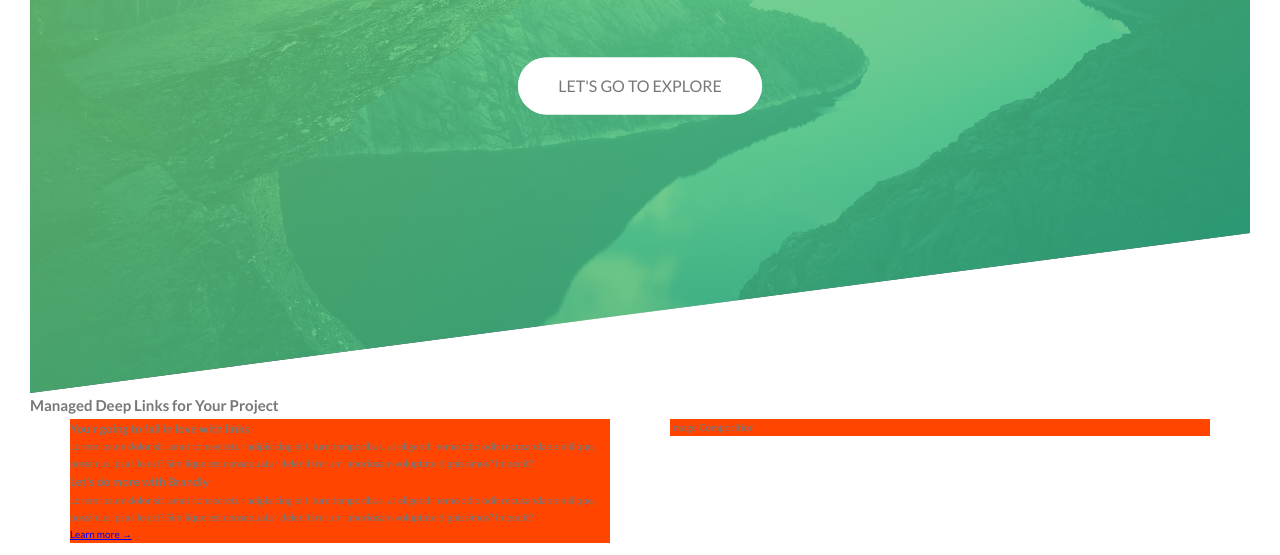
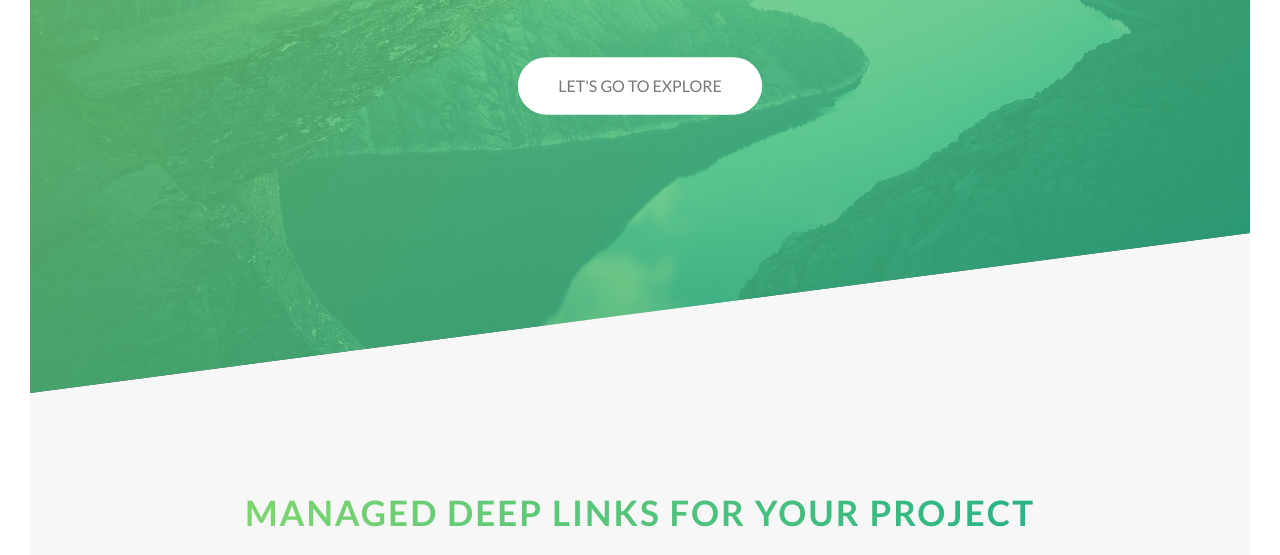
Before and after one commit to itsbhm/advanced_css, a website: page project-1/index.html in a window 1280 px wide. Shown: the part 397-952 px from the top of the page. Drawn offline with Linux system fonts and the light colour scheme.

Commit message:
Compiled CSS #1002

```diff
--- a/project-1/assets/css/style.css
+++ b/project-1/assets/css/style.css
@@ -51,7 +51,6 @@ body {
   text-transform: uppercase;
   backface-visibility: hidden;
   margin-bottom: 6rem; }
-
   .heading-primary--main {
     display: block;
     font-size: 6rem;
@@ -60,13 +59,49 @@ body {
     animation-name: moveInLeft;
     animation-duration: 1s;
     animation-timing-function: ease-out; }
-
   .heading-primary--sub {
     display: block;
     font-size: 2rem;
     font-weight: 700;
     letter-spacing: 1.75rem;
     animation: moveInRight 1s ease-out; }
+
+.heading-secondary {
+  font-size: 3.5rem;
+  text-transform: uppercase;
+  font-weight: 700;
+  display: inline-block;
+  background-image: linear-gradient(to right, #7ED56F, #28b485);
+  -webkit-background-clip: text;
+  background-clip: text;
+  color: transparent;
+  letter-spacing: .2rem;
+  transition: all .2s; }
+  .heading-secondary:hover {
+    transform: skewY(2deg) skewX(15deg) scale(1.1);
+    text-shadow: 0.5rem 1rem 2rem rgba(0, 0, 0, 0.2); }
+
+.heading-tertiary {
+  font-size: 1.6rem;
+  font-weight: 700;
+  text-transform: uppercase; }
+
+.paragraph {
+  font-size: 1.6rem; }
+  .paragraph:not(:last-child) {
+    margin-bottom: 3rem; }
+
+.u-center-text {
+  text-align: center; }
+
+.u-margin-bottom-small {
+  margin-bottom: 1.5rem; }
+
+.u-margin-bottom-medium {
+  margin-bottom: 4rem; }
+
+.u-margin-bottom-large {
+  margin-bottom: 8rem; }
 
 .btn:link, .btn:visited {
   text-transform: uppercase;
@@ -113,6 +148,25 @@ body {
   animation: moveInBottom .5s ease-out .75s;
   animation-fill-mode: backwards; }
 
+.btn-text:link, .btn-text:visited {
+  font-size: 1.6rem;
+  color: #55c57a;
+  display: inline-block;
+  text-decoration: none;
+  border-bottom: 1px solid #55c57a;
+  padding: 3px;
+  transition: all .2s; }
+
+.btn-text:hover {
+  background-color: #55c57a;
+  color: #fff;
+  box-shadow: 0 1rem 2rem rgba(0, 0, 0, 0.15);
+  transform: translateY(-2px); }
+
+.btn-text:active {
+  box-shadow: 0 0.5rem 1rem rgba(0, 0, 0, 0.15);
+  transform: translateY(0); }
+
 .row {
   max-width: 114rem;
   margin: 0 auto; }
@@ -123,8 +177,7 @@ body {
     display: table;
     clear: both; }
   .row [class^="col-"] {
-    float: left;
-    background-color: orangered; }
+    float: left; }
     .row [class^="col-"]:not(:last-child) {
       margin-right: 6rem; }
   .row .col-1-of-2 {
@@ -159,3 +212,8 @@ body {
     left: 50%;
     transform: translate(-50%, -50%);
     text-align: center; }
+
+.section-about {
+  background-color: #f7f7f7;
+  padding: 25rem 0;
+  margin-top: -20vh; }
```
Lines whose indentation alone changed are shown as unchanged.
